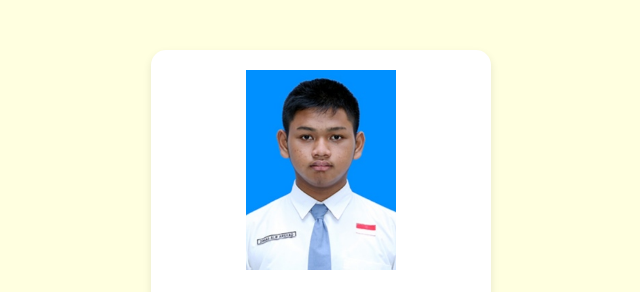
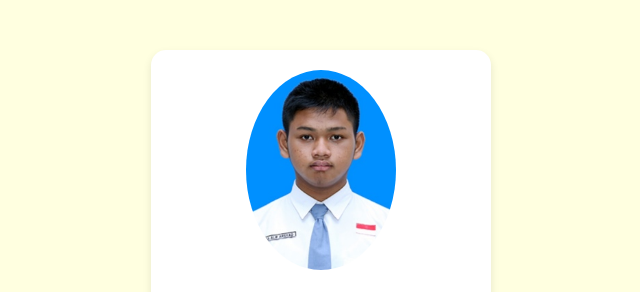
Before and after one commit to nulisbuku/nulisbukustories, a plain HTML site: page index.html in a window 1280 px wide. Shown: the top 292 px of the page, without its empty margins (319-959 px from the left). Drawn offline with Linux system fonts and the light colour scheme.

Commit message:
Update style.css

```diff
--- a/style.css
+++ b/style.css
@@ -1,6 +1,6 @@
 body {
     background-color: #FFFFE0;
-    font-family: Arial, sand-serif;
+    font-family: Arial, sans-serif;
     color: #191970;
 }
 
@@ -17,5 +17,5 @@ body {
 
 .kartu-profil img {
     width: 150px;
-    boder-radius: 50%;
+    border-radius: 50%;
 }
```
